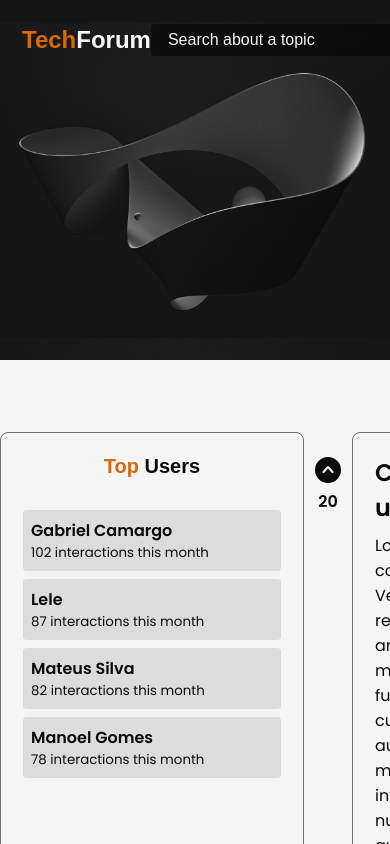
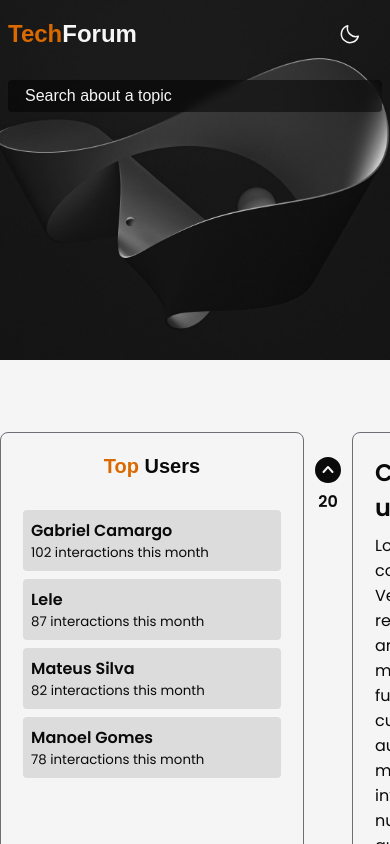
Before and after one commit to gabrielcaamargo/techForum-frontend, a React (Vite) app: page / in a window 390 px wide. Shown: the top 844 px of the page. Built offline with nearby package versions, Linux system fonts and the light colour scheme; a web font is replaced by a local one.

Commit message:
🔥 feat: header responsive

```diff
--- a/src/components/Header/styles.ts
+++ b/src/components/Header/styles.ts
@@ -5,7 +5,14 @@ export const Container = styled.header`
     display: grid;
     align-items: center;
     grid-template-columns: 2fr 1fr;
+
+    @media screen and (max-width: 640px) {
+      display: flex;
+      justify-content: flex-end;
+      align-items: center;
+    }
   }
+
   height: 360px;
 
   padding: 22px;
@@ -13,7 +20,6 @@ export const Container = styled.header`
   background-image: url("src/assets/images/banner.jpg");
   background-position: center;
   background-size: cover;
-  background-origin: content-box;
 
   strong {
     font-size: 24px;
@@ -22,6 +28,10 @@ export const Container = styled.header`
     span {
       color: ${({theme}) => theme.highlight};
     }
+  }
+
+  @media screen and (max-width: 640px) {
+    padding: 16px 8px;
   }
 `;
 
@@ -38,6 +48,12 @@ export const HeaderActions = styled.div`
     }
   }
 
+  @media screen and (max-width: 640px) {
+    flex-direction: column-reverse;
+    align-items: flex-end;
+    justify-content: center;
+  }
+
 `;
 
 export const Input = styled.input`
@@ -50,6 +66,7 @@ export const Input = styled.input`
   color: #F5F5F5;
   transition: all 0.3s ease-in-out;
   backdrop-filter: blur(5px);
+
   &::placeholder {
     color: #F5F5F5;
   }
@@ -57,4 +74,10 @@ export const Input = styled.input`
   &:focus {
     border: 1px solid ${({theme}) => theme.highlight};
   }
+
+  @media screen and (max-width: 640px) {
+      position: absolute;
+      margin-top: 124px;
+      width: calc(100% - 16px);
+    }
 `;
```
